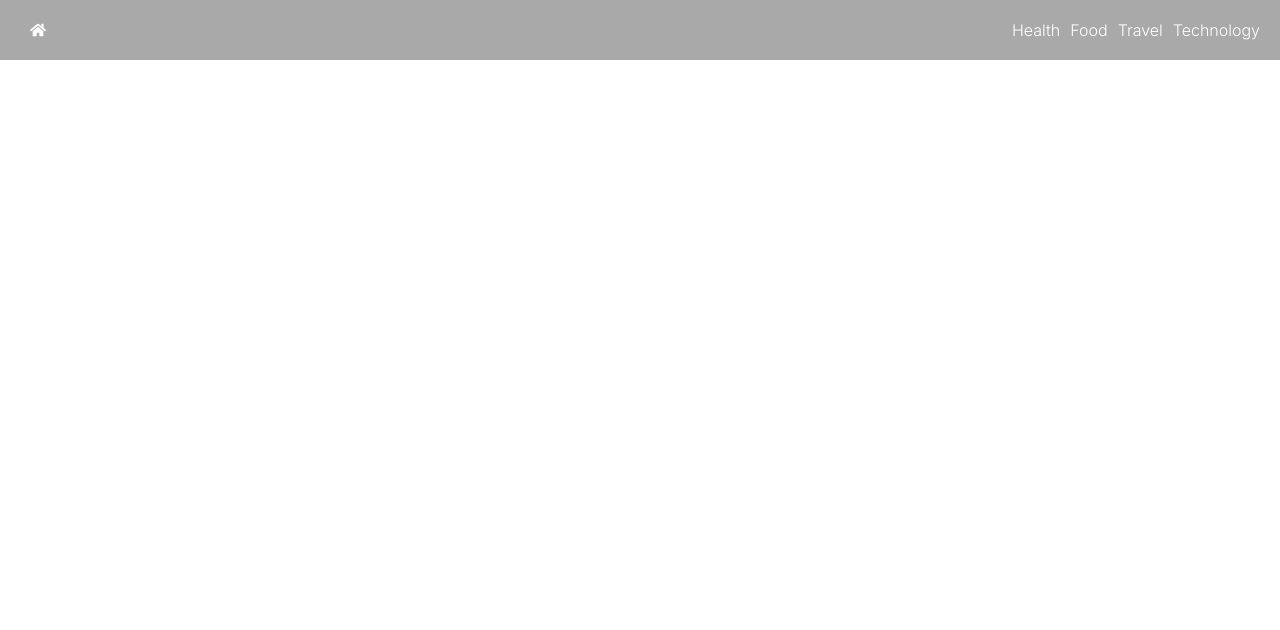
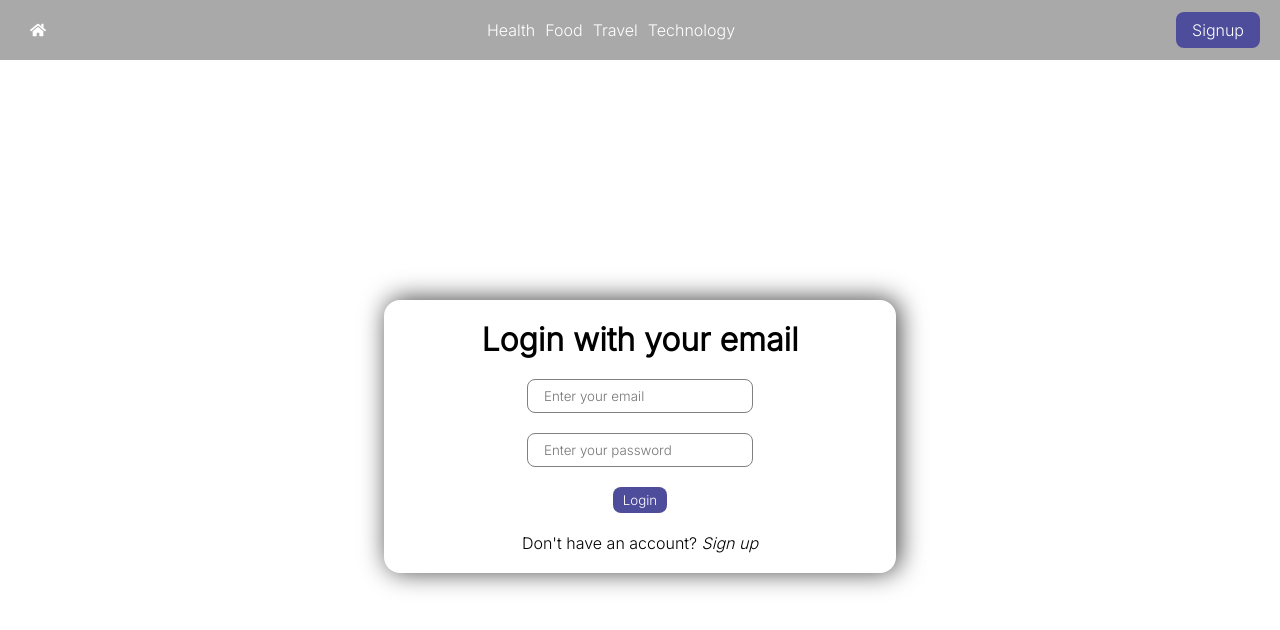
Before and after one commit to Hollistr/firebase-app, a React (Vite) app: page /auth in a window 1280 px wide. Shown: the top 630 px of the page. Built offline with nearby package versions, Linux system fonts and the light colour scheme; no server answers.

Commit message:
added auth and articleCard

```diff
--- a/package.json
+++ b/package.json
@@ -13,6 +13,7 @@
     "firebase": "^10.4.0",
     "react": "^18.2.0",
     "react-dom": "^18.2.0",
+    "react-firebase-hooks": "^5.1.1",
     "react-icons": "^4.11.0",
     "react-router-dom": "^6.16.0"
   },
--- a/src/App.jsx
+++ b/src/App.jsx
@@ -5,6 +5,7 @@
 import Homepage from "./pages/Homepage/Homepage";
 import Header from "./components/Header/Header";
 import CategoryArticle from "./pages/CategoryArticle/CategoryArticle";
+import Auth from "./pages/Auth/Auth";
 
 function App() {
 
@@ -14,6 +15,7 @@
       <Header />
       <Routes>
         <Route path="/" element={<Homepage />} />
+        <Route path="/auth" element={<Auth />} />
         <Route path="/category/:categoryName" element={<CategoryArticle />} />
       </Routes>
 
--- /dev/null
+++ b/src/components/ArticleCard/ArticleCard.css
@@ -0,0 +1,25 @@
+.article-card{
+    height: fit-content;
+    margin: 10px;
+    width: 400px;
+}
+
+.article-card img{
+    width: 100%;
+    height: 200px;
+    object-fit: cover;
+}
+
+.article-card-info{
+    display: flex;
+    flex-direction: column;
+    justify-content: space-between;
+    padding: 0 20px;
+}
+
+.article-card-info a{
+    text-decoration: none;
+    color: red;
+    font-size: 0.7rem;
+    cursor: pointer;
+}
--- /dev/null
+++ b/src/components/ArticleCard/ArticleCard.jsx
@@ -0,0 +1,16 @@
+import React from 'react'
+import './ArticleCard.css'
+
+function ArticleCard({article}) {
+  return (
+    <div className='article-card'>
+        <img src={article?.imageUrl} />
+        <div className="article-card-info">
+            <p>{article?.title}</p>
+            <p>Read</p>
+        </div>
+    </div>
+  )
+}
+
+export default ArticleCard
--- a/src/components/Header/Header.jsx
+++ b/src/components/Header/Header.jsx
@@ -2,21 +2,41 @@
 import "./Header.css";
 import { FaHome } from "react-icons/fa";
 import { Link, useNavigate } from "react-router-dom";
-
+import { auth } from "../../config/firebaseConfig";
+import { useAuthState } from "react-firebase-hooks/auth";
+import { signOut } from "firebase/auth";
 
 function Header() {
+  // get the user data
+  const [user] = useAuthState(auth);
+  // console.log("user", user)
+
   const categories = ["Health", "Food", "Travel", "Technology"];
 
-  let navigate = useNavigate()
+  let navigate = useNavigate();
 
   return (
     <div className="header-container">
-      <FaHome className="nav-link" onClick={() => navigate("/")}/>
+      <FaHome className="nav-link" onClick={() => navigate("/")} />
       <div className="categories-container">
         {categories.map((item, index) => (
-          <Link to={`/category/${item}`} key={index} className="nav-link">{item}</Link>
+          <Link to={`/category/${item}`} key={index} className="nav-link">
+            {item}
+          </Link>
         ))}
       </div>
+      {user ? (
+        <div>
+          <span className="username">
+            {user.displayName ? user.displayName : user.email}
+          </span>
+          <button className="auth-link" onClick={() => signOut(auth)}>Logout</button>
+        </div>
+      ) : (
+        <Link className="auth-link" to={"/auth"}>
+          Signup
+        </Link>
+      )}
     </div>
   );
 }
--- a/src/config/firebaseConfig.js
+++ b/src/config/firebaseConfig.js
@@ -6,6 +6,9 @@
 
 // allows you to connect to the db
 import { getFirestore } from "firebase/firestore";
+
+// for auth
+import { getAuth } from "firebase/auth";
 
 // Your web app's Firebase configuration
 // For Firebase JS SDK v7.20.0 and later, measurementId is optional
@@ -25,3 +28,6 @@
 
 // setup database and export it
 export const db = getFirestore(app);
+
+// setup auth and export it
+export const auth = getAuth(app);
--- /dev/null
+++ b/src/pages/Auth/Auth.css
@@ -0,0 +1,43 @@
+.auth-container{
+    min-height:60vh;
+}
+.auth-form{
+    background-color: var(--white);
+    width:40%;
+    min-height:30vh;
+    margin:30vh auto;
+    padding:20px;
+    border-radius:16px;
+    display: flex;
+    flex-direction: column;
+    align-items: center;
+    justify-content: space-between;
+    -webkit-box-shadow: 3px -1px 26px 0px rgba(0,0,0,0.75);
+    -moz-box-shadow: 3px -1px 26px 0px rgba(0,0,0,0.75);
+    box-shadow: 3px -1px 26px 0px rgba(0,0,0,0.75);
+}
+.form-group{
+    display: flex;
+    flex-direction: column;
+    align-items: center;
+    justify-content: space-between;
+}
+.form-group input{
+    padding:8px 16px;
+    border-radius:8px;
+    border:solid 1px grey;
+    margin-top:20px;
+}
+.auth-form button{
+    background-color: var(--button-bg);
+    color:var(--white);
+    border:none;
+    padding:5px 10px;
+    border-radius:8px;
+    cursor:pointer;
+    margin:20px 0;
+}
+.form-link{
+    cursor:pointer;
+    font-style:italic;
+}
--- /dev/null
+++ b/src/pages/Auth/Auth.jsx
@@ -0,0 +1,109 @@
+import React, { useState } from "react";
+import "./Auth.css";
+import { auth } from "../../config/firebaseConfig";
+import {
+  createUserWithEmailAndPassword,
+  signInWithEmailAndPassword,
+  updateProfile,
+} from "firebase/auth";
+import { useNavigate } from "react-router-dom";
+
+function Auth() {
+  const navigate = useNavigate();
+
+  const [existingUser, setExistingUser] = useState(true);
+  const [name, setName] = useState("");
+  const [email, setEmail] = useState("");
+  const [password, setPassword] = useState("");
+
+  const handleSignup = (e) => {
+    e.preventDefault();
+    // console.log("signup")
+
+    createUserWithEmailAndPassword(auth, email, password)
+      .then((res) => {
+        console.log(res);
+        // add username as displayName
+        updateProfile(auth.currentUser, { displayName: name });
+        navigate("/");
+      })
+      .catch((err) => console.log(err));
+  };
+
+  const handleLogin = (e) => {
+    e.preventDefault();
+    // login
+    signInWithEmailAndPassword(auth, email, password).then((res) =>
+      navigate("/").catch((err) => console.log(err))
+    );
+  };
+
+  return (
+    <div className="auth-container">
+      {existingUser ? (
+        <form className="auth-form" onSubmit={handleLogin}>
+          <h1>Login with your email</h1>
+          <div className="form-group">
+            <input
+              type="email"
+              placeholder="Enter your email"
+              required
+              onChange={(e) => setEmail(e.target.value)}
+              value={email}
+            />
+            <input
+              type="password"
+              placeholder="Enter your password"
+              required
+              onChange={(e) => setPassword(e.target.value)}
+              value={password}
+            />
+          </div>
+          <button type="submit">Login</button>
+          <p>
+            Don't have an account?{" "}
+            <span className="form-link" onClick={() => setExistingUser(false)}>
+              Sign up
+            </span>
+          </p>
+        </form>
+      ) : (
+        <form className="auth-form" onSubmit={handleSignup}>
+          <h1>Signup with your email</h1>
+          <div className="form-group">
+            <input
+              type="text"
+              placeholder="Enter your name"
+              required
+              onChange={(e) => setName(e.target.value)}
+              value={name}
+            />
+            <input
+              type="email"
+              placeholder="Enter your email"
+              required
+              onChange={(e) => setEmail(e.target.value)}
+              value={email}
+            />
+            <input
+              type="password"
+              placeholder="Enter your password"
+              required
+              onChange={(e) => setPassword(e.target.value)}
+              value={password}
+            />
+          </div>
+          <button type="submit">Signup</button>
+          <p>
+            Already have an account?{" "}
+            <span className="form-link" onClick={() => setExistingUser(true)}>
+              Login
+            </span>
+          </p>
+        </form>
+      )}
+    </div>
+  );
+}
+
+export default Auth;
--- a/src/pages/CategoryArticle/CategoryArticle.css
+++ b/src/pages/CategoryArticle/CategoryArticle.css
@@ -0,0 +1,5 @@
+.category-articles{
+    display: flex;
+    flex-wrap: wrap;
+    min-height: 80vh;
+}
--- a/src/pages/CategoryArticle/CategoryArticle.jsx
+++ b/src/pages/CategoryArticle/CategoryArticle.jsx
@@ -3,6 +3,7 @@
 import { useParams } from "react-router-dom";
 import { collection, getDocs, query, where } from "firebase/firestore";
 import { db } from "../../config/firebaseConfig";
+import ArticleCard from "../../components/ArticleCard/ArticleCard";
 
 function CategoryArticle() {
   const { categoryName } = useParams();
@@ -30,9 +31,9 @@
   }, [categoryName]);
 
   return (
-    <div>
+    <div className="category-articles">
       {articles.map((item) => (
-        <p>{item.title}</p>
+        <ArticleCard article={item} />
       ))}
     </div>
   );
```
Also changed, not shown: 1 other file (tests, documents, lock files or other folders).
